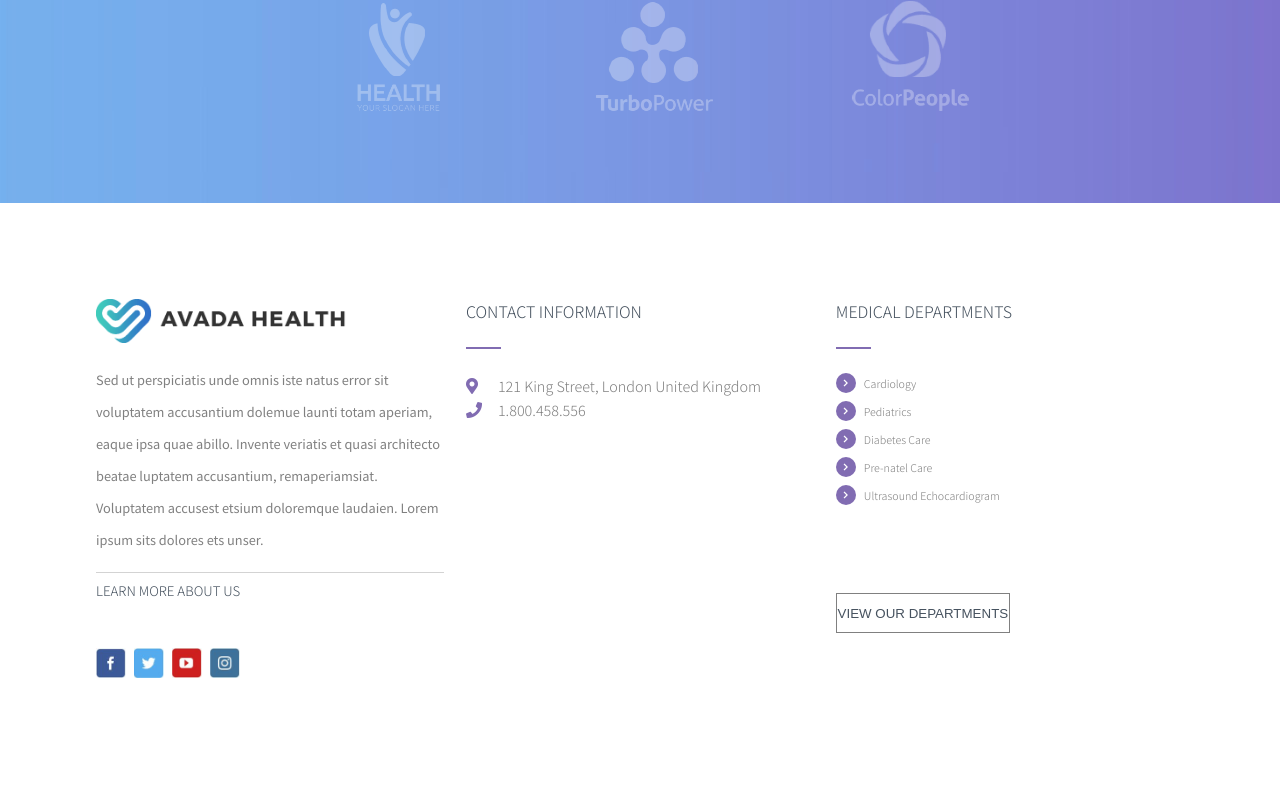
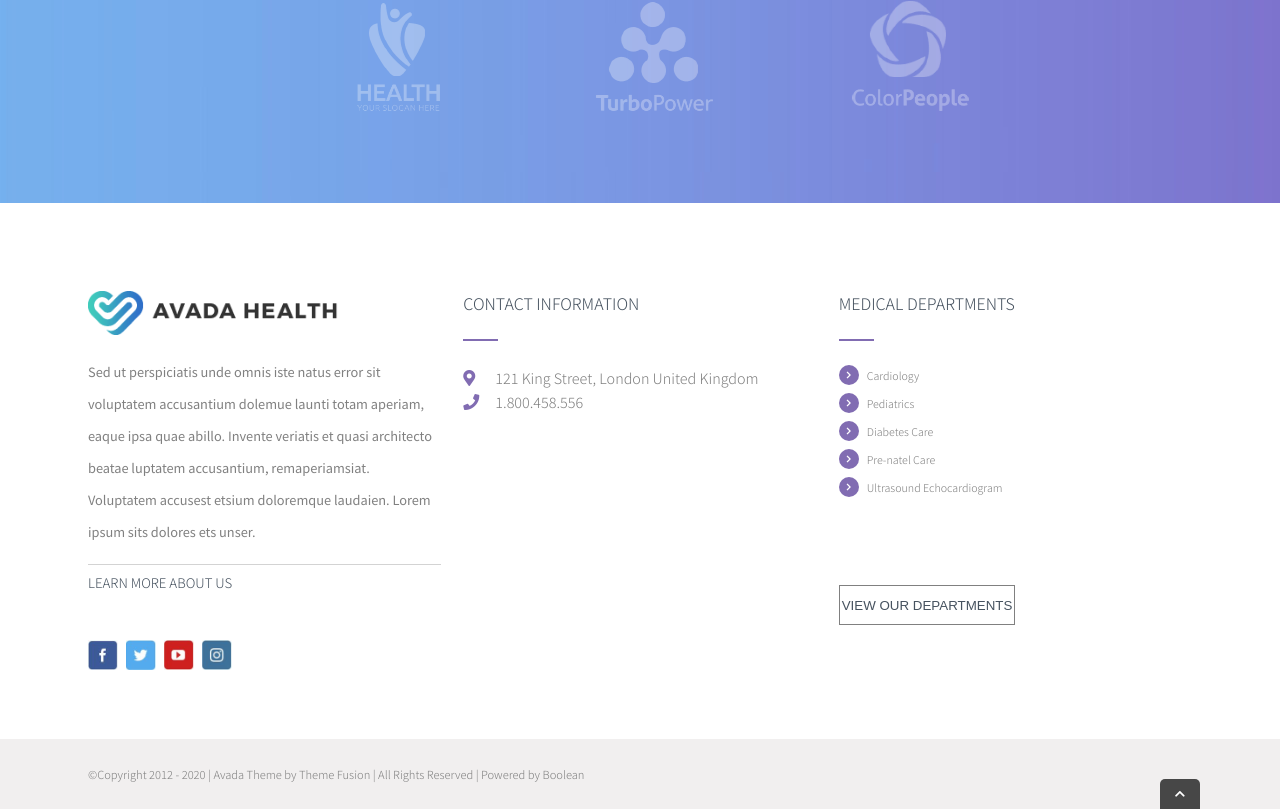
Before and after one commit to Gbelda/proj-html-vuejs, a Vue app: page / in a window 1280 px wide. Shown: the part 6404-7213 px from the top of the page. Before the commit the page ends 7183 px from the top, so only its background shows below. Built offline with nearby package versions, Linux system fonts and the light colour scheme.

Commit message:
Complete footer component

```diff
--- a/src/assets/scss/common.scss
+++ b/src/assets/scss/common.scss
@@ -1,4 +1,8 @@
 @import '/src/assets/scss/variables.scss';
+
+html {
+  scroll-behavior: smooth;
+}
 
 *{
     padding: 0;
--- a/src/components/SiteFooter.vue
+++ b/src/components/SiteFooter.vue
@@ -1,5 +1,6 @@
 <template>
-  <footer class="d-flex justify-between">
+  <footer>
+    <div class="container d-flex justify-between flex-wrap">
       <div class="about_us">
         <div class="logo">
           <img src="../assets/img/medical_logo_1x_dark.png" alt="" />
@@ -9,8 +10,8 @@
             Sed ut perspiciatis unde omnis iste natus error sit voluptatem
             accusantium dolemue launti totam aperiam, eaque ipsa quae abillo.
             Invente veriatis et quasi architecto beatae luptatem accusantium,
-          remaperiamsiat. Voluptatem accusest etsium doloremque laudaien. Lorem
-          ipsum sits dolores ets unser.
+            remaperiamsiat. Voluptatem accusest etsium doloremque laudaien.
+            Lorem ipsum sits dolores ets unser.
           </p>
           <hr />
         </div>
@@ -57,6 +58,21 @@
         </ul>
         <button>VIEW OUR DEPARTMENTS</button>
       </div>
+      <!-- MEDICAL DEPARTMENTS -->
+    </div>
+
+    <div class="copyright">
+      <p>
+        &copy;Copyright 2012 - 2020 | Avada Theme by Theme Fusion | All Rights
+        Reserved | Powered by Boolean
+      </p>
+      <div
+        class="back_to_top d-flex align-center justify-center"
+        @click="toTop()"
+      >
+        <i class="fas fa-chevron-up arrow-up"></i>
+      </div>
+    </div>
   </footer>
 </template>
 
@@ -83,6 +99,12 @@ export default {
       ],
     };
   },
+  methods: {
+    toTop() {
+      document.body.scrollTop = 0;
+      document.documentElement.scrollTop = 0;
+    },
+  },
 };
 </script>
 
@@ -90,7 +112,9 @@ export default {
 @import "../assets/scss/variables.scss";
 
 footer {
-  padding: 6rem;
+  .container {
+    padding: 5.5rem 5.5rem 0px;
+
     /******************************************* COMMON ************************************************/
     .contact_info,
     .med_departments {
@@ -202,4 +226,38 @@ footer {
       }
     }
   }
+
+  /*************************************** COPYRIGHT ************************************************/
+  .copyright {
+    width: 100%;
+    height: 70px;
+    background-color: $bg_gray;
+    margin-top: 4rem;
+    line-height: 70px;
+    font-weight: 300;
+    font-size: 0.7rem;
+    color: gray;
+    padding-left: 5.5rem;
+    position: relative;
+
+    .back_to_top {
+      position: absolute;
+      right: 5rem;
+      bottom: 0px;
+      height: 30px;
+      width: 40px;
+      background-color: #474747;
+      color: white;
+      border-top-left-radius: 5px;
+      border-top-right-radius: 5px;
+
+      &:hover {
+        cursor: pointer;
+      }
+
+      &:active {
+      }
+    }
+  }
+}
 </style>
```
Lines whose indentation alone changed are shown as unchanged.
